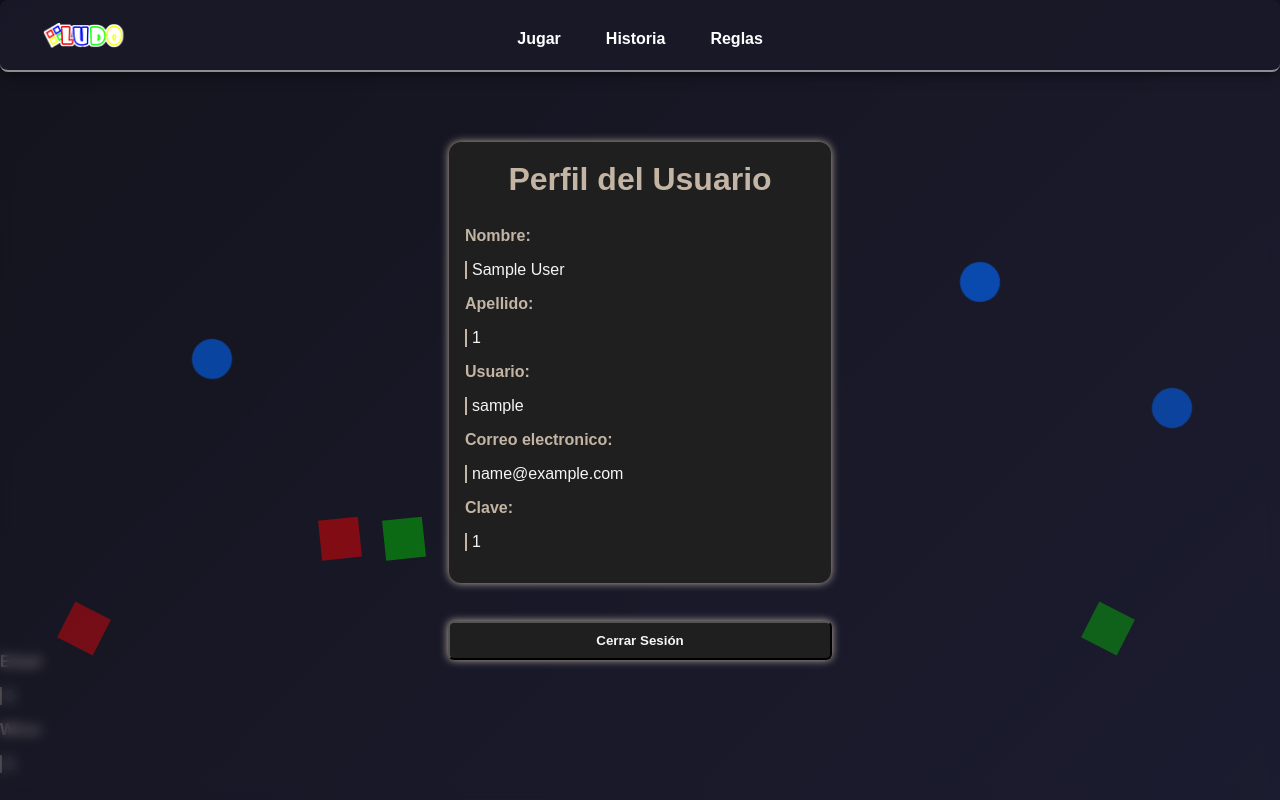
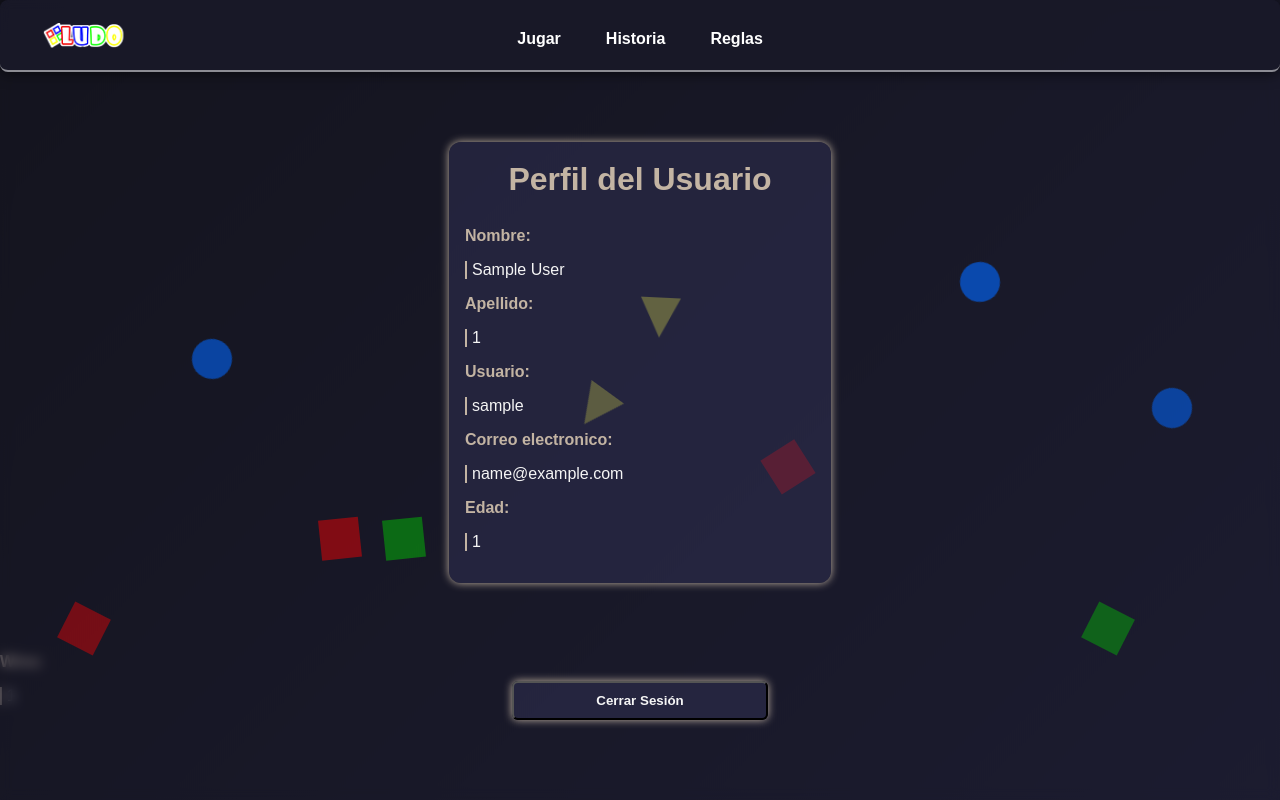
Before and after one commit to Cami55555/Ludo, a PHP site: page /perfil.php in a window 1280 px wide. Run offline with PHP 8.4, Linux system fonts and the light colour scheme; the visitor is signed in with stand-in values (Sample User, id 1).

Commit message:
perfil.css,php y registro

```diff
--- a/jugadores.php
+++ b/jugadores.php
@@ -80,7 +80,7 @@ function iniciarJuego() {
     return;
   }
   // Redirige a la página de nombres y colores, pasando la cantidad de jugadores
-  window.location.href = `color_y_nombres.php?jugadores=${seleccion.value}`;
+  window.location.href = `tablero.php?jugadores=${seleccion.value}`;
 }
 
 // Añade un efecto visual al seleccionar una opción
--- a/perfil.css
+++ b/perfil.css
@@ -164,7 +164,7 @@ body {
   margin: 70px auto;
   width: 350px;
   border-radius: 0.75rem;
-  background-color: #1f1f1f;
+  background-color: #2f2f528e;
   padding: 1rem;
   color: #f5f5f5;
   box-shadow: 0px 1px 2.5px #f25c54;
@@ -200,11 +200,11 @@ body {
 .sign {
   z-index: 15;
   display: block;
-  width: 30%;
+  width: 20%;
   border-radius: 6px;
   box-shadow: 0px 1px 2.5px #f25c54;
   outline: 0;
-  background-color: #1f1f1f;
+  background-color: #2f2f528e;
   padding: 10px 16px;
   color: #f5f5f5;
   font-weight: bold;
@@ -212,7 +212,7 @@ body {
   animation: cambioBox 10s linear infinite alternate;
 
   position: absolute; /* permite ubicar dentro del form */
-  bottom: 140px;      /* distancia desde borde inferior */
+  bottom: 80px;      /* distancia desde borde inferior */
   left: 50%;          /* posición horizontal central */
   transform: translateX(-50%); /* centra exactamente */
 }
--- a/perfil.php
+++ b/perfil.php
@@ -77,11 +77,6 @@ $usuario = $_SESSION["usuario"];
     </div>
   </div>
   <div class="dato">
-      <p class="etiqueta">Clave:</p>
-      <p class="valor"><?php echo $_SESSION['clave']; ?></p>
-    </div>
-  </div>
-  <div class="dato">
       <p class="etiqueta">Edad:</p>
       <p class="valor"><?php echo $_SESSION['edad']; ?></p>
     </div>
--- a/registrarse.html
+++ b/registrarse.html
@@ -58,6 +58,7 @@
           <label for="contraseña">Contraseña:</label>
           <input type="password" name="clave" id="clave" required />
         </div>
+
         <br />
 
         <div class="input-group">
```
